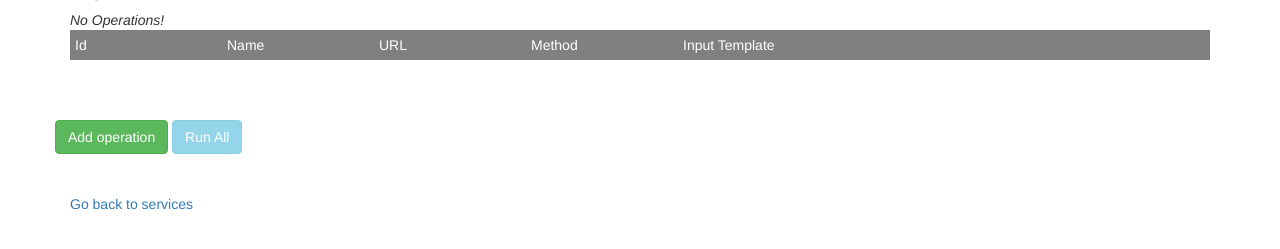
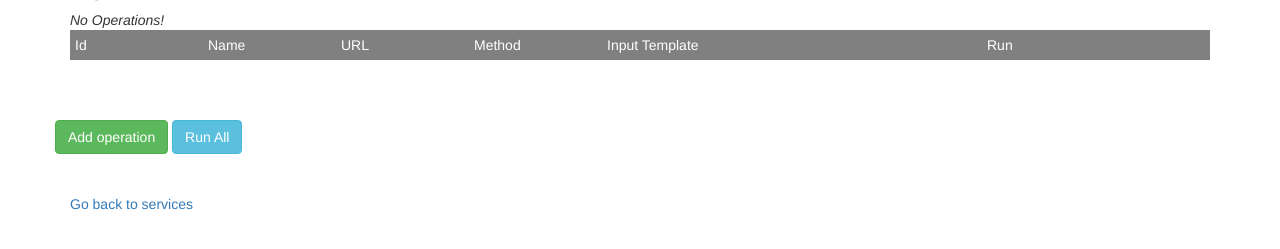
Before and after one commit to harinarayan/litmus, a Django app: template rip/templates/rip/operation_list.html in a window 1280 px wide. Shown: the part 150-399 px from the top of the page. Run offline with Django 3.2, Linux system fonts and the light colour scheme; the template is opened without the code that fills it, so the values that code supplies are empty; parts of the project's set-up code (start-up, migrations or seed data) failed here and were passed over; some libraries are stand-ins or nearby versions.

Commit message:
run operations"

```diff
--- a/rip/templates/rip/operation_list.html
+++ b/rip/templates/rip/operation_list.html
@@ -24,18 +24,22 @@ thead {
 			<td>URL</td>
 			<td>Method</td>
 			<td class="col-md-4">Input Template</td>
+			<td class="col-md-1">Run</td>
 			<td>
 			</td>
 		</tr>
 	</thead>
 	<tbody>
 	{% for operation in object_list %}
-		<tr>
+		<tr id="{{operation.id}}" class="op-row">
 			<td>{{operation.id}}</td>
 			<td><a href="/rip/service/{{service_id}}/operation/{{operation.id}}/testcase">{{operation.name}}</a></td>
 			<td>{{operation.url}}</td>
 			<td>{{operation.method}}</td>
 			<td class="col-md-4 json">{{operation.sample_json|truncatechars:200 }}</td>
+			<td class="col-md-1">
+				<a class="btn btn-info btn-xs btn-run-op" href="/rip/service/{{service_id}}/operation/{{operation.id}}/run">Run</a>
+                        </td>
 			<td>
 				<a class="btn btn-warning btn-xs" href="/rip/service/{{service_id}}/operation/{{operation.id}}/update">Edit</a>
 				<a class="btn btn-danger btn-xs" href="/rip/service/{{service_id}}/operation/{{operation.id}}/delete">Delete</a>
@@ -50,9 +54,51 @@ thead {
 <br>
 <div class="row">
 	<a class="btn btn-success" href="/rip/service/{{service_id}}/operation/create">Add operation</a>
-	<a class="btn btn-info run-all" disabled>Run All</a>
+	<a class="btn btn-info run-all" >Run All</a>
 </div>
 <br>
 <br>
 <a href="/rip/service/">Go back to services</a>
 {% endblock content%}
+
+{% block scripts %}
+<script>
+$(function() {
+	$('.btn-run-op').click(function(e){
+		var op = $(this).parents('tr').attr('id');
+		execute_op(op);
+		e.preventDefault();
+	});
+
+	$('.run-all').click(function(e){
+		$.each($('.op-row'), function(index, row){
+			execute_op($(this).attr('id'));
+		});
+		e.preventDefault();
+	});
+
+
+	function execute_op(op){
+		var this_ref = $('#'+op).find('.btn-run-op');
+		var url = this_ref.attr('href');
+
+		$.get(url, function(data, status, jqXHR, string) {
+			//handle_session_expiry(jqXHR);
+			if(data['status'] == "Passed"){
+				this_ref.parents('tr').css({'background-color':'lightgreen'})
+			}else{
+				this_ref.parents('tr').css({'background-color':'pink'})
+			}
+		}).fail(function(data, status){
+			var msg = '';
+			if(typeof data.responseText != 'undefined'){
+				msg = data.status + ' ' + data.statusText
+			}else{
+				msg = 'No response from server!';
+			}
+			this_ref.parents('tr').css({'background-color':'pink'})
+		});
+	}
+});
+</script>
+{% endblock scripts %}
--- a/rip/urls.py
+++ b/rip/urls.py
@@ -5,7 +5,7 @@ from rip.views import OperationDetailView
 from rip.views import ServiceCreateView, OperationCreateView, TestCaseCreateView
 from rip.views import ServiceUpdateView, OperationUpdateView, TestCaseUpdateView
 from rip.views import ServiceDeleteView, OperationDeleteView, TestCaseDeleteView
-from rip.views import submit_testcase, run_testcase
+from rip.views import submit_testcase, run_testcase, run_operation
 
 urlpatterns = patterns('',
     url(r'^$', ServiceListView.as_view(), name='service-list'),
@@ -20,6 +20,7 @@ urlpatterns = patterns('',
     url(r'^service/(?P<id>\d+)/operation/(?P<pk>\d+)/?$', OperationDetailView.as_view(), name='operation-detail'),
     url(r'^service/(?P<id>\d+)/operation/(?P<pk>\d+)/update/?$', OperationUpdateView.as_view(), name='operation-update'),
     url(r'^service/(?P<id>\d+)/operation/(?P<pk>\d+)/delete/?$', OperationDeleteView.as_view(), name='operation-delete'),
+    url(r'^service/(?P<id>\d+)/operation/(?P<pk>\d+)/run/?$', run_operation, name='operation-run'),
 
     url(r'^service/(?P<id>\d+)/operation/(?P<operation_id>\d+)/testcase/?$', TestCaseListView.as_view(), name='testcase-list'),
     url(r'^service/(?P<id>\d+)/operation/(?P<operation_id>\d+)/testcase/create/?$', submit_testcase, name='testcase-create'),
```
Also changed, not shown: rip/views.py (+15 -2 lines).
